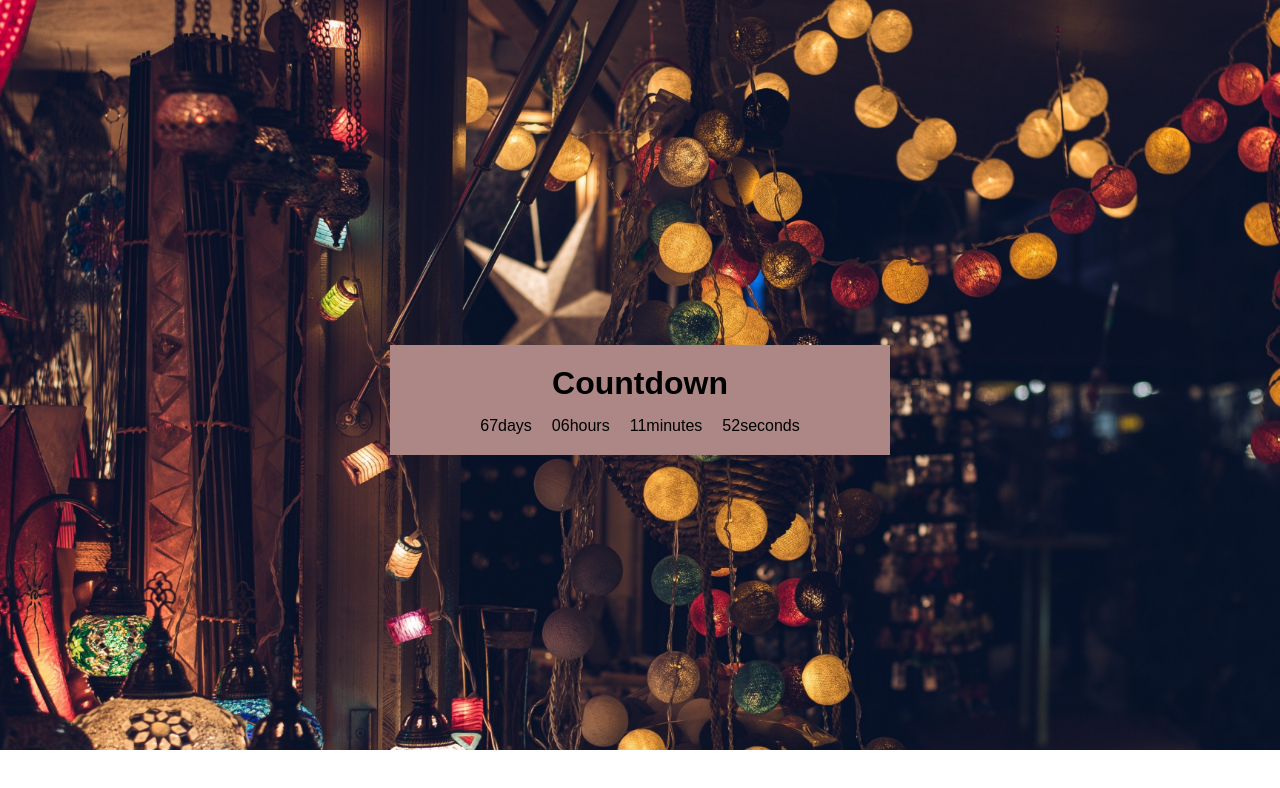
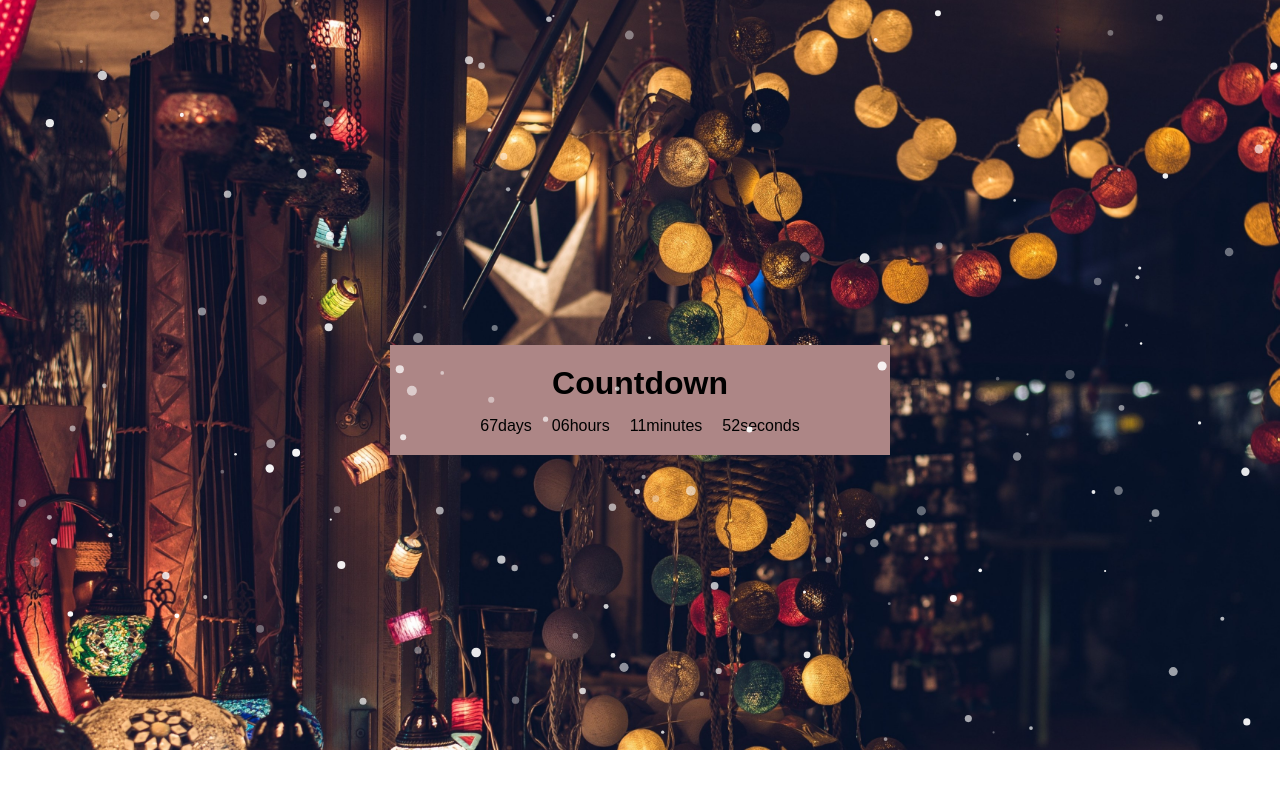
Before and after one commit to olgaodc/christmas-countdown, a React (Create React App) app: page / in a window 1280 px wide. Shown: the top 788 px of the page. Built offline with nearby package versions, Linux system fonts and the light colour scheme; the HTML template or start-up script is replaced by a standard one; a web font is replaced by a local one.

Commit message:
Snow particles animation added and readme updated

```diff
--- a/package.json
+++ b/package.json
@@ -10,6 +10,8 @@
     "react-dom": "^18.2.0",
     "react-router-dom": "^6.17.0",
     "react-scripts": "5.0.1",
+    "react-tsparticles": "^2.12.2",
+    "tsparticles": "^2.12.0",
     "web-vitals": "^2.1.4"
   },
   "scripts": {
--- a/src/App.js
+++ b/src/App.js
@@ -1,12 +1,53 @@
 import { BrowserRouter, Routes, Route } from 'react-router-dom';
 import Home from './pages/home/home';
+import Particles from 'react-tsparticles';
+import { loadFull } from 'tsparticles';
 
 function App() {
+  const init = async (engine) => {
+    await loadFull(engine);
+  }
+
   return (
     <BrowserRouter>
       <Routes>
         <Route path='/' element={<Home />} />
       </Routes>
+      <Particles
+        options={{
+          particles: {
+            color: {
+              value: '#fff'
+            },
+            number: {
+              value: 150
+            },
+            opacity: {
+              value: {
+                min: 0.3,
+                max: 1
+              }
+            },
+            shape: {
+              type: 'circle'
+            },
+            size: {
+              value: {
+                min: 1,
+                max: 5
+              }
+            },
+            move: {
+              direction: 'bottom',
+              enable: true,
+              speed: {
+                min: 2,
+                max: 4
+              },
+              straight: false
+            }
+          }
+        }} init={init} />
     </BrowserRouter>
   );
 }
```
Also changed, not shown: 2 other files (tests, documents, lock files or other folders).
